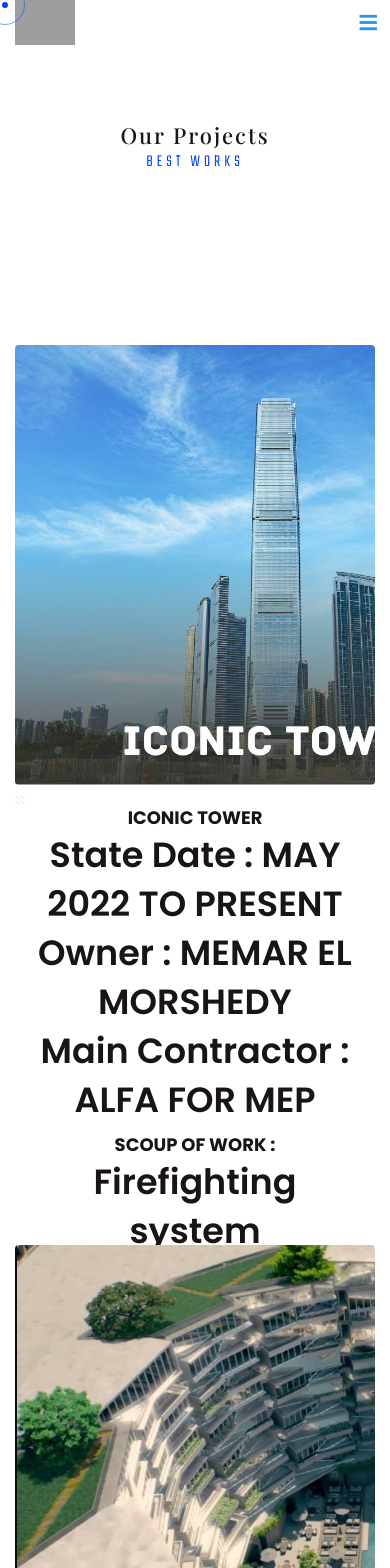
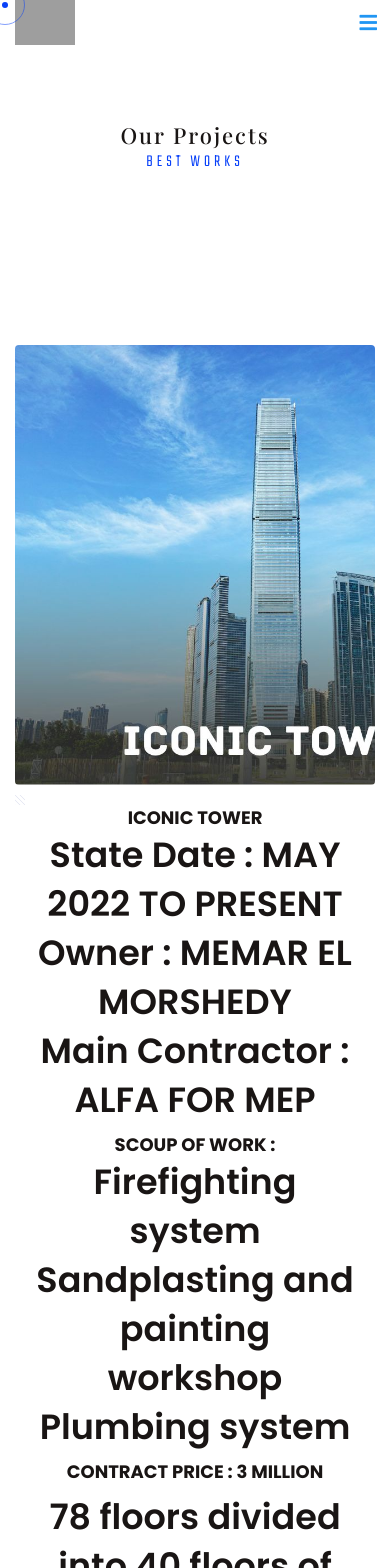
Before and after one commit to ArabyPlus/Alfa-project, a Nuxt app: page /our-projects in a window 390 px wide. Shown: the top 1568 px of the page. Built offline with nearby package versions, Linux system fonts and the light colour scheme; grey boxes are pictures that could not be loaded.

Commit message:
feat : edit mobile responsive of our-project page

```diff
--- a/pages/our-projects.vue
+++ b/pages/our-projects.vue
@@ -52,7 +52,7 @@
                 <div class="item-img-overlay"></div>
               </NuxtLink>
             </div>
-            <div class="info mt-10 text-center h-[400px]">
+            <div class="info mt-10 text-center mb-10 md:h-[400px]">
               <h5>{{ work.title }}</h5>
               <h1>State Date : {{ work.state_date }}</h1>
               <h1>Owner : {{ work.owner }}</h1>
@@ -68,10 +68,8 @@
           </div>
         </div>
       </div>
-
     </div>
   </section>
-
 
   <Footer class="mt-30" />
 </template>
@@ -91,7 +89,7 @@ definePageMeta({
 
 //= Page Head
 useHead({
-  titleTemplate: 'Alfa - Projects',
+  titleTemplate: "Alfa - Projects",
 });
 onMounted(() => {
   setTimeout(() => {
```
